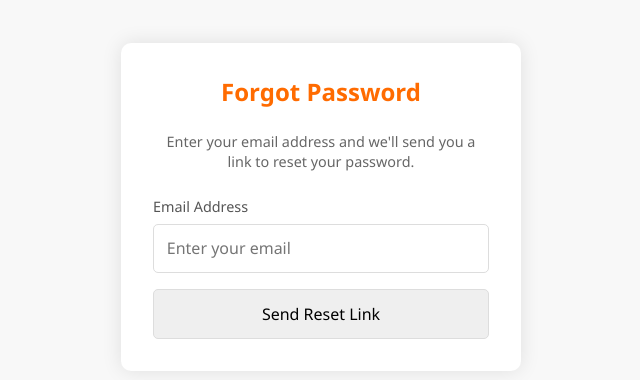
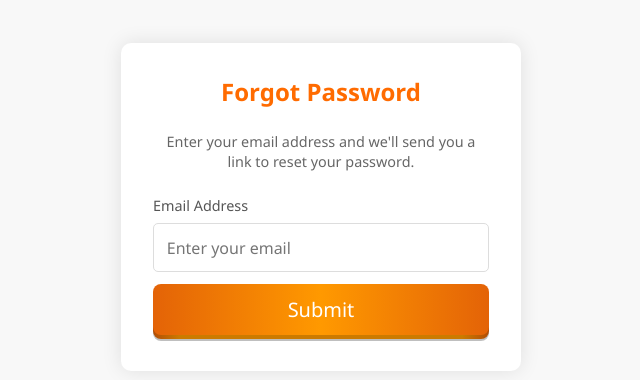
Before and after one commit to Ajaya-Nandiyawar/Food_Connect, a Flask app: page /forgot_password in a window 1280 px wide. Shown: the part 193-573 px from the top of the page, without its empty margins (319-959 px from the left). Run offline with Flask 3, Linux system fonts and the light colour scheme.

Commit message:
bugs fixed

```diff
--- a/ASEP/auth/app.py
+++ b/ASEP/auth/app.py
@@ -34,9 +34,9 @@ s = URLSafeTimedSerializer(app.secret_key)
 
 # MySQL connection string
 db_user = "root"
-db_password = "Rishi%400211"  # URL-encoded password (%40 represents @)
+db_password = "%40J%21nky%40ub%40le5"  # URL-encoded password (%40 represents @)
 db_host = "127.0.0.1"
-db_name = "food_sharing"
+db_name = "registered"
 
 # Configuring database URI
 app.config['SQLALCHEMY_DATABASE_URI'] = f'mysql+pymysql://{db_user}:{db_password}@{db_host}/{db_name}'
@@ -45,7 +45,7 @@ app.config['SQLALCHEMY_TRACK_MODIFICATIONS'] = False  # Disable modification tra
 
 # Register blueprint before app initialization (if using blueprints)
 app.register_blueprint(ngo_blueprint, url_prefix='/ngo')
-mail = Mail(app)
+
 app.register_blueprint(notifications_bp, url_prefix='/notifications')
 app.register_blueprint(restaurant_blueprint, url_prefix='/Restaurant')
 
@@ -256,59 +256,54 @@ auth = firebase.auth()
 
 @app.route('/firebase-login', methods=['POST'])
 def firebase_login():
-    print("🔍 Received request at /firebase-login")  # Debugging
-
-    # Check if request is JSON
+    print("🔍 Received request at /firebase-login")
     if not request.is_json:
         print("❌ Request is not JSON")
         return jsonify({"success": False, "message": "Request must be JSON"}), 400
 
     data = request.get_json()
-    print("📨 Received data:", data)  # Debugging
-
+    print("📨 Received data:", data)
     if not data or "idToken" not in data:
         print("❌ Missing idToken in request")
         return jsonify({"success": False, "message": "Missing idToken"}), 400
 
     email = data.get("email")
     name = data.get("name")
-
     if not email:
         print("❌ Invalid email")
         return jsonify({"success": False, "message": "Invalid email"}), 400
 
     try:
-        decoded_token = auth.verify_id_token(data["idToken"])  # Verify Firebase token
+        decoded_token = auth.verify_id_token(data["idToken"])
         user_email = decoded_token.get("email")
         print("✅ Firebase Token Verified for:", user_email)
-
         if not user_email:
             print("❌ Token verification failed")
             return jsonify({"success": False, "message": "Token verification failed"}), 401
 
         user = User.query.filter_by(email=user_email).first()
-
         if not user:
             session["email"] = user_email
             session["name"] = name
             print("🔄 New user, redirecting to select_type")
             return jsonify({"success": True, "redirect_url": url_for('select_type')})
 
+        # Existing user logic
         session["email"] = user.email
         session["name"] = user.name
-        print("🏠 Existing user, redirecting to dashboard")
-        return jsonify({"success": True, "redirect_url": url_for('dashboard')})
+        session["organization"] = user.organization
+        print("🏠 Existing user, determining redirect...")
+        if user.organization.lower() == 'ngo':
+            redirect_url = url_for('dashboard')
+        elif user.organization.lower() == 'restaurant':
+            redirect_url = url_for('restaurant_dashboard')
+        else:
+            redirect_url = url_for('dashboard')
+        return jsonify({"success": True, "redirect_url": redirect_url})
 
     except Exception as e:
         print("🔥 Error in Firebase verification:", str(e))
-        return jsonify({"success": False, "message": str(e)}), 401
-
-
-@app.after_request
-def set_response_headers(response):
-    response.headers["Cross-Origin-Opener-Policy"] = "same-origin-allow-popups"
-    return response
-
+        return jsonify({"success": False, "message": f"Firebase error: {str(e)}"}), 401
 
 @app.route('/select_type')
 def user_type():
@@ -319,25 +314,25 @@ def user_type():
 
 @app.route('/forgot_password', methods=['GET', 'POST'])
 def forgot_password():
-    form = ForgotPasswordForm()  # Initialize the form
-
+    form = ForgotPasswordForm()
     if form.validate_on_submit():
         email = form.email.data
         user = User.query.filter_by(email=email).first()
-
         if not user:
             flash('Email does not exist', 'error')
-            return redirect(url_for('forgot_password'))
+            return jsonify({'success': False, 'message': 'Email does not exist'}), 400
 
         token = s.dumps(email, salt='password-reset')
         reset_url = url_for('reset_password', token=token, _external=True)
 
         msg = Message('Password Reset Request', recipients=[email])
         msg.body = f'To reset your password, visit the following link: {reset_url}\n\nThis link will expire in 30 minutes.'
-        mail.send(msg)
-
-        flash('Password reset link has been sent to your email', 'success')
-        return redirect(url_for('login'))
+        try:
+            mail.send(msg)
+            flash('Password reset link has been sent to your email', 'success')
+            return jsonify({'success': True, 'message': 'Password reset link has been sent to your email'}), 200
+        except Exception as e:
+            return jsonify({'success': False, 'message': f'Failed to send email: {str(e)}'}), 500
 
     return render_template('Forgot_Pass.html', form=form)
 
--- a/ASEP/auth/forms.py
+++ b/ASEP/auth/forms.py
@@ -25,7 +25,7 @@ class SignupForm(FlaskForm):
 
     organization = SelectField(
         'Organization',
-        choices=[('NGO', 'NGO'), ('Restaurant', 'Restaurant')],
+        choices=[('Select Organization', 'Select Organization'),('NGO', 'NGO'), ('Restaurant', 'Restaurant')],
         validators=[DataRequired()]
     )
 
--- a/ASEP/auth/templates/Forgot_Pass.html
+++ b/ASEP/auth/templates/Forgot_Pass.html
@@ -3,7 +3,11 @@
   <head>
     <meta charset="UTF-8" />
     <meta name="viewport" content="width=device-width, initial-scale=1.0" />
-    <link rel="icon" href="{{ url_for('static', filename='img/logo.ico') }}" type="logo" />
+    <link
+      rel="icon"
+      href="{{ url_for('static', filename='img/logo.ico') }}"
+      type="logo"
+    />
     <title>Forgot Password</title>
     <style>
       * {
@@ -75,39 +79,90 @@
         border-color: #ff6b00;
       }
 
-      button {
-        background-color: #ff6b00;
-        color: white;
-        padding: 0.8rem;
+      .button {
+        position: relative;
         border: none;
-        border-radius: 5px;
-        font-size: 1rem;
+        background: transparent;
+        padding: 0;
+        outline: none;
         cursor: pointer;
-        transition: background-color 0.3s ease;
+        font-family: sans-serif;
       }
 
-      button:hover {
-        background-color: #e65100;
+      /* Shadow layer */
+      .button .shadow {
+        position: absolute;
+        top: 0;
+        left: 0;
+        width: 100%;
+        height: 100%;
+        background: rgba(0, 0, 0, 0.25);
+        border-radius: 8px;
+        transform: translateY(2px);
+        transition: transform 600ms cubic-bezier(0.3, 0.7, 0.4, 1);
       }
 
-      .message {
-        text-align: center;
-        margin-top: 1rem;
-        padding: 0.8rem;
-        border-radius: 5px;
-        display: none;
+      /* Edge layer */
+      .button .edge {
+        position: absolute;
+        top: 0;
+        left: 0;
+        width: 100%;
+        height: 100%;
+        border-radius: 8px;
+        background: linear-gradient(
+          to left,
+          hsl(25, 94%, 36%) 0%,
+          hsl(36, 100%, 40%) 8%,
+          hsl(36, 100%, 40%) 92%,
+          hsl(25, 94%, 36%) 100%
+        );
       }
 
-      .success {
-        background-color: #fff3e0;
-        color: #e65100;
-        border: 1px solid #ffe0b2;
+      /* Front layer */
+      .button .front {
+        position: relative;
+        display: flex;
+        align-items: center;
+        justify-content: center;
+        padding: 12px 28px;
+        font-size: 1.25rem;
+        color: white;
+        background: linear-gradient(
+          to right,
+          hsl(25, 94%, 46%) 0%,
+          /* Deep orange */ hsl(36, 100%, 50%) 50%,
+          /* Bright orange */ hsl(25, 94%, 46%) 100% /* Deep orange */
+        );
+        border-radius: 8px;
+        transform: translateY(-4px);
+        transition: transform 600ms cubic-bezier(0.3, 0.7, 0.4, 1);
       }
 
-      .error {
-        background-color: #fbe9e7;
-        color: #d84315;
-        border: 1px solid #ffccbc;
+      /* Hover and active states */
+      .button:hover .shadow {
+        transform: translateY(4px);
+        transition: transform 250ms cubic-bezier(0.3, 0.7, 0.4, 1.5);
+      }
+
+      .button:hover .front {
+        transform: translateY(-6px);
+        transition: transform 250ms cubic-bezier(0.3, 0.7, 0.4, 1.5);
+      }
+
+      .button:active .shadow {
+        transform: translateY(1px);
+        transition: transform 34ms;
+      }
+
+      .button:active .front {
+        transform: translateY(-2px);
+        transition: transform 34ms;
+      }
+
+      /* Disable text selection */
+      .button .front span {
+        user-select: none;
       }
 
       .loading {
@@ -124,6 +179,7 @@
         border-radius: 50%;
         animation: spin 1s linear infinite;
         margin: 0 auto;
+        display: inline-block;
       }
 
       @keyframes spin {
@@ -133,6 +189,26 @@
         100% {
           transform: rotate(360deg);
         }
+      }
+
+      .message {
+        text-align: center;
+        margin-top: 1rem;
+        padding: 0.8rem;
+        border-radius: 5px;
+        display: none;
+      }
+
+      .success {
+        background-color: #d4edda; /* Light green background */
+        color: #155724; /* Dark green text */
+        border: 1px solid #c3e6cb; /* Green border */
+      }
+
+      .error {
+        background-color: #f8d7da; /* Light red background */
+        color: #721c24; /* Dark red text */
+        border: 1px solid #f5c6cb; /* Red border */
       }
     </style>
   </head>
@@ -154,19 +230,22 @@
           <label for="email">Email Address</label>
           {{ form.email(class="form-control", placeholder="Enter your email") }}
         </div>
-        {{ form.submit(class="btn btn-primary", type='submit') }}
+        <!-- From Uiverse.io by zymantas-katinas -->
+        <button class="button" type="submit" id="submit">
+          <span class="shadow"></span>
+          <span class="edge"></span>
+          <div class="front">
+            <span>Submit</span>
+          </div>
+        </button>
       </form>
 
-      <div class="loading">
+      <div class="loading" style="display: none">
         <div class="spinner"></div>
+        <p>Sending reset link...</p>
       </div>
 
       <div id="message" class="message"></div>
-
-      {% with messages = get_flashed_messages(with_categories=true) %} {% if
-      messages %} {% for category, message in messages %}
-      <div class="message {{ category }}">{{ message }}</div>
-      {% endfor %} {% endif %} {% endwith %}
     </div>
 
     <script>
@@ -177,20 +256,48 @@
 
           let csrfToken = document.querySelector(
             "input[name='csrf_token']"
-          ).value; // Get CSRF token
+          ).value;
           let email = document.getElementById("email").value;
+          const loading = document.querySelector(".loading");
+          const message = document.getElementById("message");
 
-          fetch("{{ url_for('forgot_password') }}", {
-            method: "POST",
-            headers: {
-              "Content-Type": "application/x-www-form-urlencoded",
-              "X-CSRFToken": csrfToken, // Include CSRF token
-            },
-            body: new URLSearchParams({ email: email }),
-          })
-            .then((response) => response.text())
-            .then((data) => alert(data))
-            .catch((error) => console.error("Error:", error));
+          // Show loader
+          loading.style.display = "block";
+          message.style.display = "none"; // Hide any previous message
+
+          try {
+            const response = await fetch("{{ url_for('forgot_password') }}", {
+              method: "POST",
+              headers: {
+                "Content-Type": "application/x-www-form-urlencoded",
+                "X-CSRFToken": csrfToken,
+              },
+              body: new URLSearchParams({ email: email }),
+            });
+
+            const data = await response.text();
+
+            if (!response.ok) {
+              throw new Error(
+                data || "An error occurred while sending the reset link"
+              );
+            }
+
+            // On success, show green success message
+            message.className = "message success";
+            message.textContent =
+              "Password reset link has been sent to your email!";
+            message.style.display = "block";
+          } catch (error) {
+            // On error, show red error message
+            message.className = "message error";
+            message.textContent =
+              error.message || "Failed to send reset link. Please try again.";
+            message.style.display = "block";
+          } finally {
+            // Hide loader
+            loading.style.display = "none";
+          }
         });
     </script>
   </body>
--- a/ASEP/auth/templates/signup.html
+++ b/ASEP/auth/templates/signup.html
@@ -122,6 +122,6 @@
       </div>
     </div>
 
-    <script src="signup.js"></script>
+    <script src={{url_for('static', filename='js/signup.js')}}></script>
   </body>
 </html>
```
Also changed, not shown: ASEP/auth/templates/login.html (+45 -10 lines).
